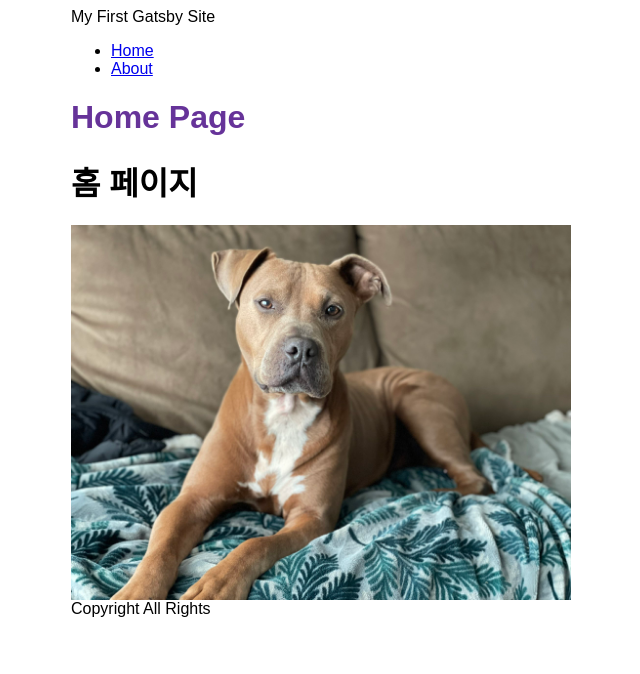
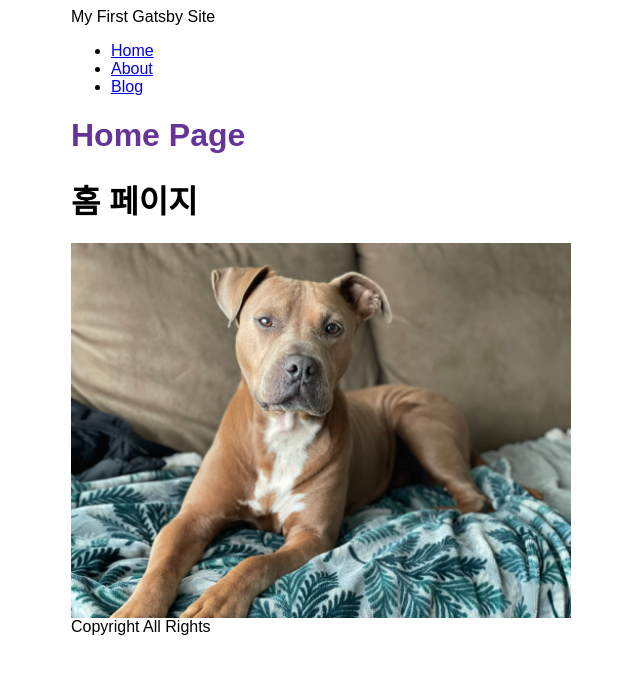
Before and after one commit to jinsu291/my-blog-2022-06-27, a Gatsby site: page / in a window 1280 px wide. Shown: the whole page, without its empty margins (319-959 px from the left). Built offline with nearby package versions, Linux system fonts and the light colour scheme; Gatsby itself is replaced by a stand-in of ours.

Commit message:
블로그 페이지 추가

```diff
--- a/src/components/layout.js
+++ b/src/components/layout.js
@@ -39,6 +39,11 @@ return (
                         About
                     </Link>
                 </li>
+                <li className={navLinkItem}>
+                    <Link className={navLinkText} to="/blog">
+                        Blog
+                    </Link>
+                </li>
             </ul>
         </nav>
 
```
Also changed, not shown: src/pages/blog.js (added, +12 -0 lines).
